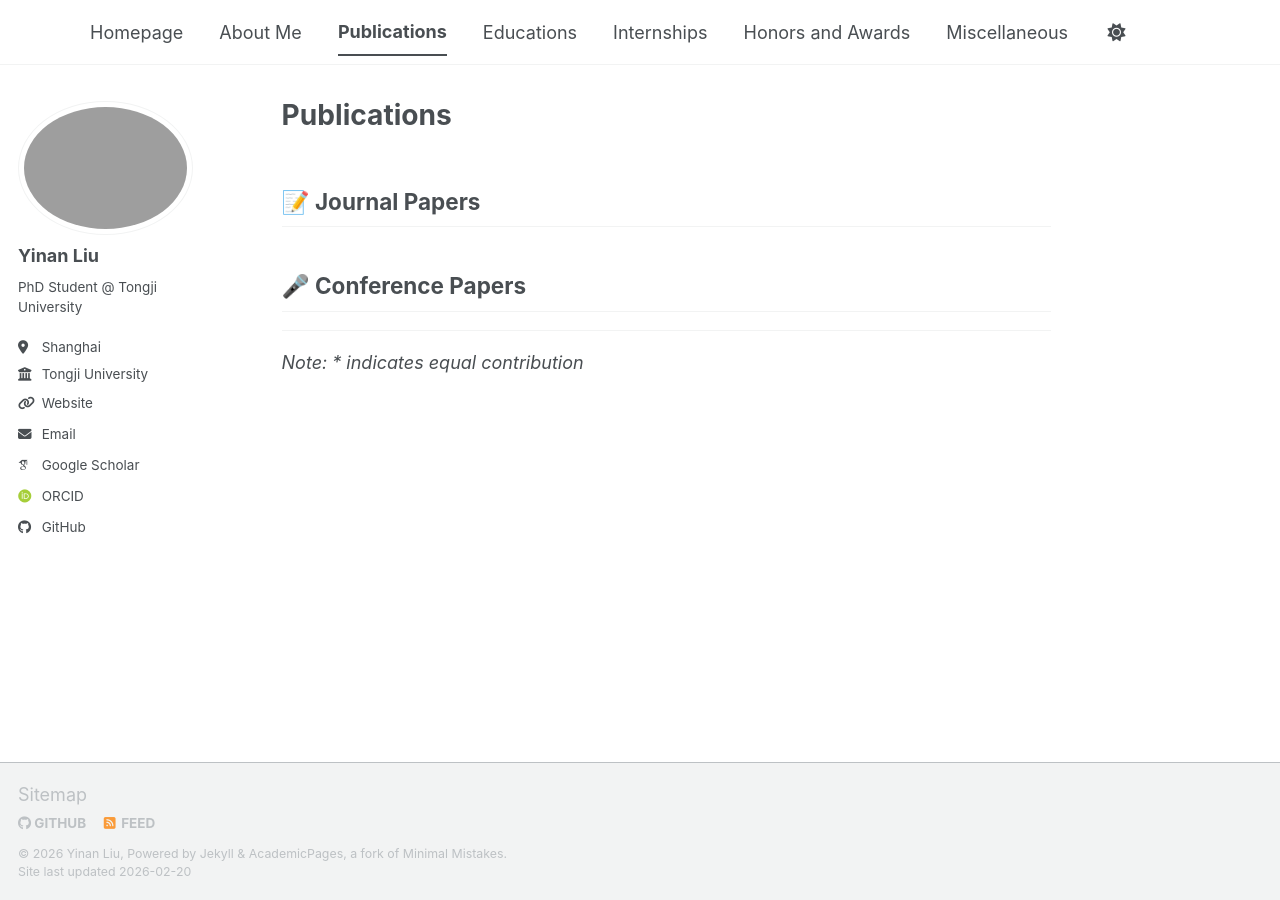
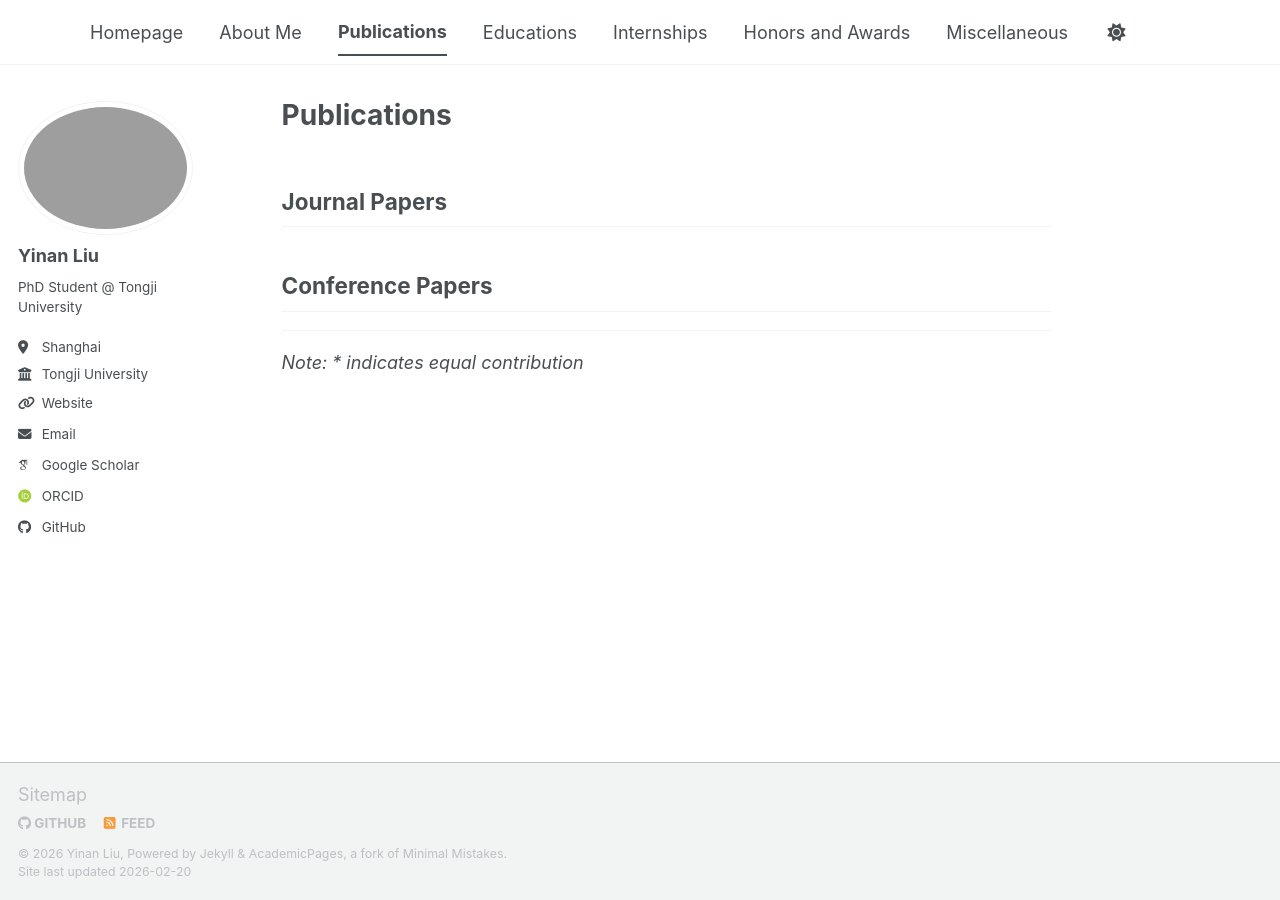
Before and after one commit to yogurt-lyn/yogurt-lyn.github.io, a Jekyll site: the page built from pages/publications.md, in a window 1280 px wide. Built offline with Jekyll 4.4.1, drawn with Linux system fonts in a browser that asks for light colours; some web fonts are replaced; a script bundle is joined from its source files by our own code; library files that are not in the unit come from our copies.

```diff
--- a/pages/publications.md
+++ b/pages/publications.md
@@ -9,9 +9,9 @@ author_profile: true
   <div class="wordwrap">You can also find me in <a href="{{author.googlescholar}}">Google Scholar</a>.</div>
 {% endif %}
 
-## 📝 Journal Papers
+## Journal Papers
 
-## 🎤 Conference Papers
+## Conference Papers
 
 ---
 
```
